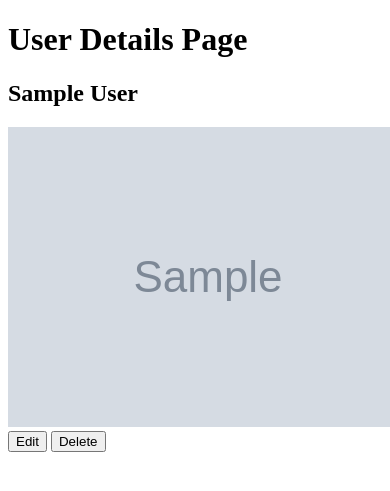
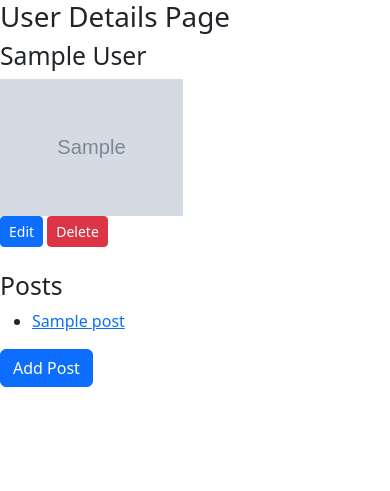
Before and after one commit to itstaylor24/flask-blogly, a Flask app: page /users/1 in a window 390 px wide; the page is wider, and only the part inside the window is pictured. Shown: the top 491 px of that part. Run offline with Flask 3, Linux system fonts and the light colour scheme; tables that the repository leaves empty hold one stand-in row (values such as "Sample post"); grey boxes marked "Sample" are stand-in pictures; some libraries are stand-ins or nearby versions.

Commit message:
updated files

```diff
--- a/app.py
+++ b/app.py
@@ -1,8 +1,8 @@
 """Blogly application."""
 
-from flask import Flask, request, redirect, render_template, url_for
+from flask import Flask, request, redirect, render_template, url_for,flash
 from flask_debugtoolbar import DebugToolbarExtension
-from models import db, connect_db, User
+from models import db, connect_db, User,Post
 
 app = Flask(__name__)
 app.config['SQLALCHEMY_DATABASE_URI'] = 'postgresql:///blogly'
@@ -16,10 +16,13 @@ connect_db(app)
 with app.app_context():
  db.create_all()
 @app.route('/')
-def list_users():
-    """Shows list of all users"""
-    users = User.query.all()
-    return redirect('/users')
+def root_page():
+    """Show recent list of posts, most-recent first."""
+
+    posts = Post.query.order_by(Post.created_at.desc()).limit(5).all()
+    return render_template("homepage.html", posts=posts)
+
+
 
 @app.route('/users')
 def list_users2():
@@ -59,16 +62,21 @@ def show_edit_form(user_id):
 @app.route('/users/<int:user_id>/edit',  methods = ["GET", "POST"])
 def update_edit_form(user_id):
     """updates a user"""
+    user = User.query.get_or_404(user_id)
     if request.method =="POST":
-        user = User.query.get_or_404(user_id)
-        user.first_name = request.form['first_name']
-        user.last_name = request.form['last_name']
-        user.image_url = request.form['image_url']
 
-    db.session.add(user)
-    db.session.commit()
+        new_user = User(
+            first_name = request.form['first_name'],
+            last_name = request.form['last_name'],
+            image_url = request.form['image_url'] or None, user=user)
 
-    return redirect("/users")
+
+        db.session.add(new_user)
+        db.session.commit()
+
+        return redirect("/users")
+
+    return render_template('useredit.html')
 
 
 @app.route('/users/<int:user_id>/delete', methods=['POST'])
@@ -78,3 +86,45 @@ def delete_user(user_id):
     db.session.delete(user)
     db.session.commit()
     return redirect ('/users')
+
+@app.route('/users/<int:user_id>/posts/new', methods = ['GET', 'POST'])
+def show_post_form(user_id):
+    user = User.query.get_or_404(user_id)
+    if request.method == 'POST':
+        new_post = Post(
+            title =request.form['title'],
+            content = request.form['content'], user=user)
+        db.session.add(new_post)
+        db.session.commit()
+        flash(f"Post '{new_post.title}' added.")
+        return redirect ('/users/<int:user_id>')
+    else:
+        return render_template('post_form.html', user=user)
+
+
+
+
+@app.route('/posts/<int:post_id>')
+def show_post(post_id):
+    post = Post.query.get_or_404(post_id)
+    return render_template('post_details.html', post=post)
+
+@app.route('/posts/<int:post_id>/edit', methods = ['POST', 'GET'])
+def show_edit_form2(post_id):
+    updated_post = Post.query.get_or_404(post_id)
+    if request.method == 'POST':
+        updated_post = Post(
+            title =request.form['title'],
+            content = request.form['content'])
+        db.session.add(updated_post)
+        db.session.commit()
+        return redirect ('/posts/<int:post_id>')
+    else:
+        return render_template('edit_form.html')
+
+@app.route('/posts/int:post_id/delete', methods=['POST'])
+def delete_post(post_id):
+    post = Post.query.get_or_404(post_id)
+    db.session.delete(post)
+    db.session.commit()
+    return redirect ('/posts/<int:post_id>')
--- a/templates/base.html
+++ b/templates/base.html
@@ -5,6 +5,10 @@
     <meta http-equiv="X-UA-Compatible" content="IE=edge" />
     <meta name="viewport" content="width=device-width, initial-scale=1.0" />
     <title>{% block title %}TITLE GOES HERE{% endblock %}</title>
+    <link
+      rel="stylesheet"
+      href="https://unpkg.com/bootstrap/dist/css/bootstrap.css"
+    />
   </head>
   <body>
     {% block content %}BODY CONTENT GOES HERE{% endblock %}
--- a/templates/createuser.html
+++ b/templates/createuser.html
@@ -7,7 +7,7 @@ content %}
     type="text"
     name="first_name"
     id="first_name"
-    placeholder=" first name"
+    placeholder="first name"
     class="form-control"
   />
   <label for="last_name" id="last_name">Last Name</label
--- a/templates/userdetails.html
+++ b/templates/userdetails.html
@@ -1,29 +1,50 @@
 {% extends 'base.html' %} {% block title %}User Details{% endblock %} {% block
 content %}
 <h1>User Details Page</h1>
-
+<div class="row">
   <h2>{{user.first_name}} {{user.last_name}}</h2>
   {% if user.image_url %}
   <div class="col-sm-2 col-6">
     <img
       src="{{user.image_url}}"
       alt="image of {{user.first_name}} {{user.last_name}}"
-  class="img-fluid">
+      class="img-fluid"
+    />
   </div>
   {% endif %}
-
-
+  <div class="col-sm-10 col-12">
     <form>
-      <button class="btn btn-primary btn-sm"
+      <button
+        class="btn btn-primary btn-sm"
         formaction="/users/{{ user.id }}/edit"
-              formmethod="GET">Edit
+        formmethod="GET"
+      >
+        Edit
       </button>
-      <button class="btn btn-danger btn-sm"
+      <button
+        class="btn btn-danger btn-sm"
         formaction="/users/{{ user.id }}/delete"
-              formmethod="POST">Delete
+        formmethod="POST"
+      >
+        Delete
       </button>
     </form>
+    <h2 class="mt-4">Posts</h2>
 
+    <ul>
+      {% for post in user.posts %}
+      <li>
+        <a href="/posts/{{ post.id}}">{{ post.title }}</a>
+      </li>
+      {% endfor %}
+    </ul>
+
+    <p>
+      <a href="/users/{{ user.id }}/posts/new" class="btn btn-primary"
+        >Add Post</a
+      >
+    </p>
+  </div>
 </div>
 
 {% endblock %}
```
Also changed, not shown: models.py (+13 -1 lines), requirements.txt (+28 -14 lines), templates/homepage.html (added, +14 -0 lines), templates/post_details.html (added, +30 -0 lines), templates/post_edit_form.html (added, +37 -0 lines), templates/post_form.html (added, +37 -0 lines). Lines whose indentation alone changed are shown as unchanged.
